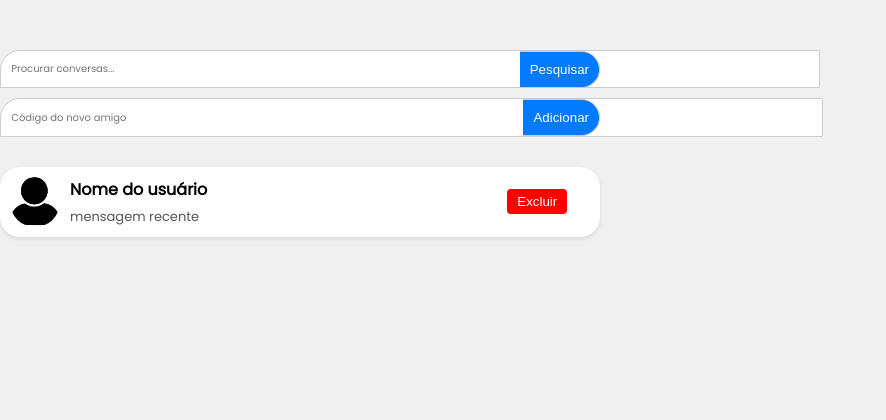
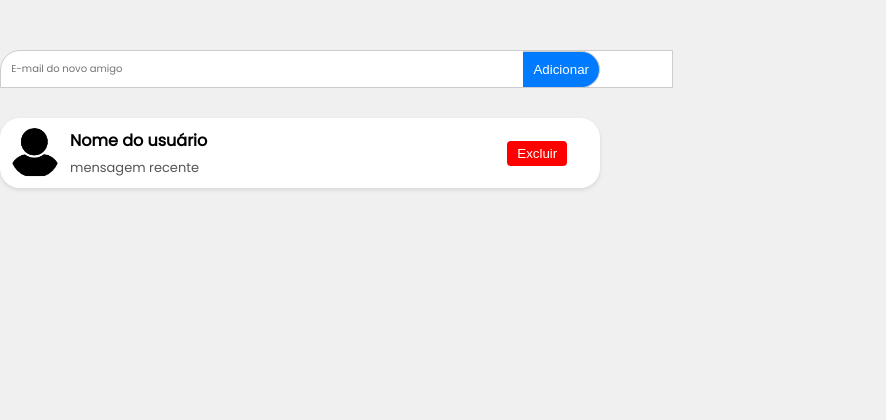
Before and after one commit to Gladistony/Aplicativo-Projeto-Interdisciplinar-2, a PHP site: page /Paginas/telaDeAmigos.php in a window 1280 px wide. Shown: the top 420 px of the page, without its empty margins (0-886 px from the left). After the commit the page ends 190 px from the top, so only its background shows below. Run offline with PHP 8.4, Linux system fonts and the light colour scheme.

Commit message:
Colocando e mudando o php e o css

```diff
--- a/Paginas/telaDeAmigos.php
+++ b/Paginas/telaDeAmigos.php
@@ -3,12 +3,12 @@
 <body>
     <header id="barra-superior">
 
-        <section id="container-pesquisa">
+        <!--     <section id="container-pesquisa">
             <input type="text" id="barra-pesquisa" placeholder="Procurar conversas..." name="buscarConversa">
             <button id="botao-pesquisa" name="pesquisar">Pesquisar </button>
-        </section>
+        </section> -->
         <section id="container-adicionar-amigo">
-            <input type="text" id="novo-amigo" placeholder="Código do novo amigo" name="codigoDoAmigo">
+            <input type="email" id="novo-amigo" placeholder="E-mail do novo amigo" name="EmailDoAmigo">
             <button id="botao-adicionar-amigo" name="adicionar"> Adicionar </button>
         </section>
 
@@ -16,7 +16,7 @@
     <main>
         <section id="amigos">
 
-            <img src="../Recursos/Imagens/perfil-teste.avif" alt="" id="img-perfil">
+            <?php echo '<a href="./Paginas/menu-perfil-publico.php"><img src="../Recursos/Imagens/perfil-teste.avif" alt="" id="img-perfil"></a>'; ?>
             <section id="informacao">
                 <p id="nome"> Nome do usuário </p>
                 <p id="mensagem-recente"> mensagem recente </p>
--- a/Styles/estilo_tela-de-amigos.css
+++ b/Styles/estilo_tela-de-amigos.css
@@ -49,7 +49,7 @@ header {
     border: 1px solid #ccc;
     border-radius: 20px 0 0 0;
     font-family: "Poppins";
-    margin-right: -300px;
+    margin-right: -150px;
     font-size: x-small;
 }
 
```
